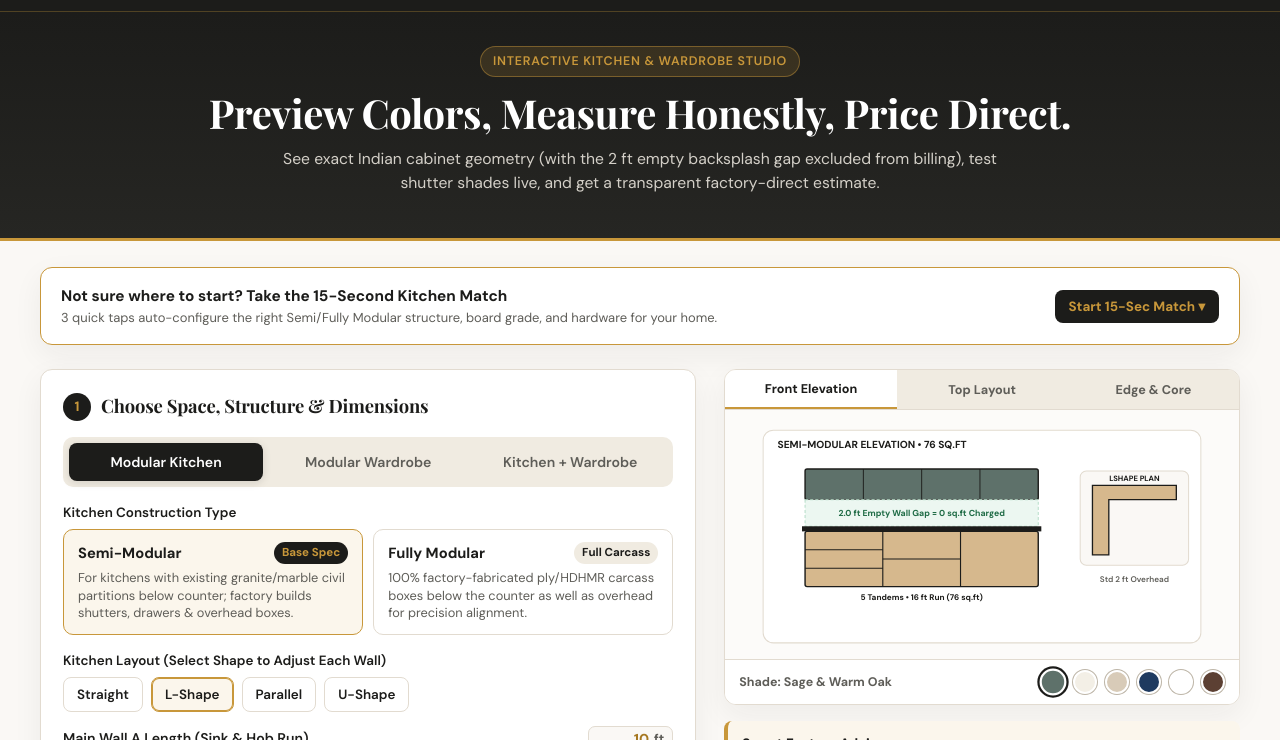
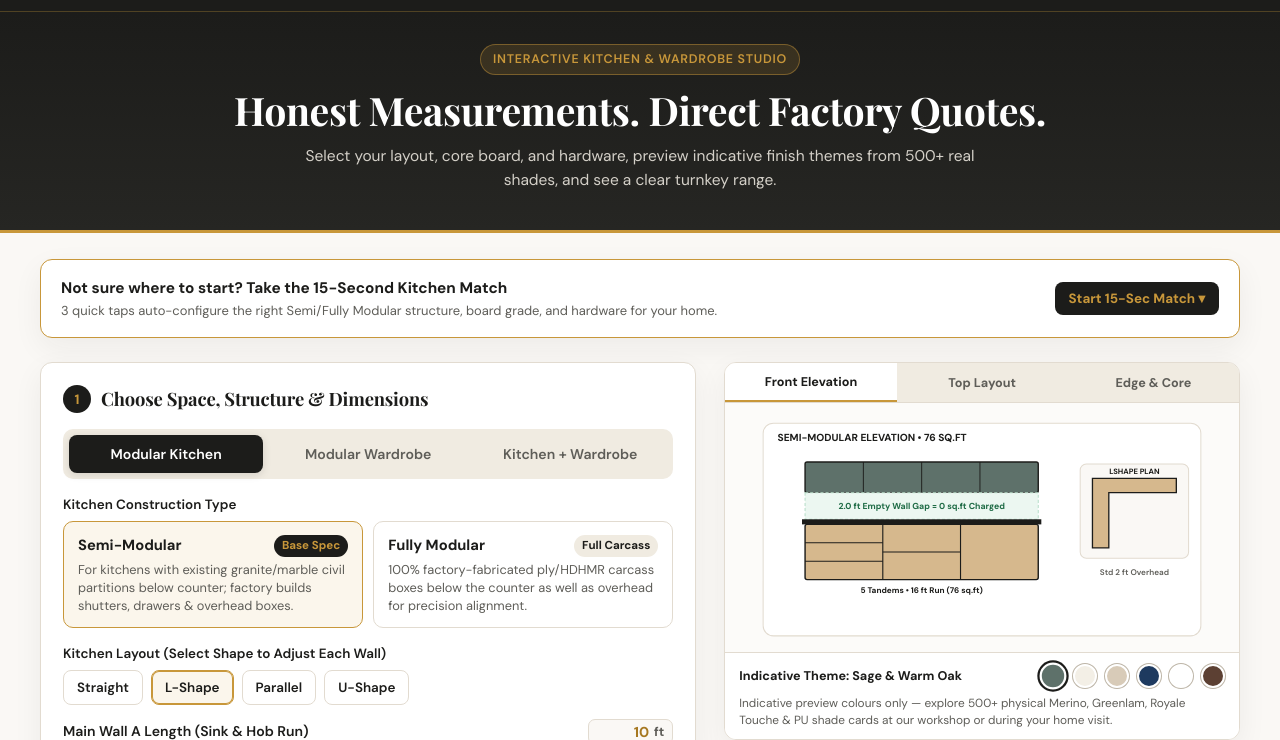
Before and after one commit to themodularmakers-sketch/themodularmaker, a plain HTML site: page estimate.html in a window 1280 px wide. Shown: the part 60-800 px from the top of the page. Drawn offline with nearby package versions, Linux system fonts and the light colour scheme.

Commit message:
Refine layout and update descriptions in estimate.html
Updated meta description and improved text for clarity. Adjusted padding, font sizes, and color swatch labels for better presentation.

```diff
--- a/estimate.html
+++ b/estimate.html
@@ -4,7 +4,7 @@
   <meta charset="UTF-8" />
   <meta name="viewport" content="width=device-width, initial-scale=1.0" />
   <title>Interactive Modular Kitchen & Wardrobe Studio | The Modular Makers</title>
-  <meta name="description" content="Design your modular kitchen or wardrobe, preview live colors & elevations, understand core materials, and get an honest factory-direct estimate." />
+  <meta name="description" content="Select your kitchen or wardrobe layout, core board, and hardware, preview indicative finish themes from 500+ real shades, and get a transparent factory-direct estimate." />
   <link rel="icon" type="image/png" href="favicon.png" />
 
   <!-- Google Tag Manager -->
@@ -128,7 +128,7 @@
     .hero {
       background: linear-gradient(180deg, var(--charcoal) 0%, #262623 100%);
       color: #fff;
-      padding: 34px 20px 42px;
+      padding: 32px 20px 38px;
       text-align: center;
       border-bottom: 3px solid var(--gold);
     }
@@ -146,15 +146,15 @@
       margin-bottom: 12px;
     }
     .hero h1 {
-      font-size: clamp(1.7rem, 3.5vw, 2.5rem);
+      font-size: clamp(1.65rem, 3.5vw, 2.45rem);
       margin-bottom: 10px;
       line-height: 1.2;
     }
     .hero p {
-      max-width: 740px;
+      max-width: 700px;
       margin: 0 auto;
       color: #D4D0C8;
-      font-size: 0.98rem;
+      font-size: 0.97rem;
     }
 
     .container {
@@ -677,11 +677,16 @@
       height: auto;
     }
 
-    /* Live Color Swatch Bar */
+    /* Live Indicative Colour Swatch Bar */
     .swatch-bar {
-      padding: 10px 14px;
+      padding: 11px 14px;
       background: #fff;
       border-top: 1px solid var(--border);
+      display: flex;
+      flex-direction: column;
+      gap: 7px;
+    }
+    .swatch-top {
       display: flex;
       align-items: center;
       justify-content: space-between;
@@ -689,9 +694,9 @@
       flex-wrap: wrap;
     }
     .swatch-label {
-      font-size: 0.78rem;
+      font-size: 0.79rem;
       font-weight: 700;
-      color: var(--text-muted);
+      color: var(--charcoal);
     }
     .swatches {
       display: flex;
@@ -711,6 +716,11 @@
     .swatch-dot.active {
       box-shadow: 0 0 0 2px var(--charcoal);
       transform: scale(1.12);
+    }
+    .swatch-note {
+      font-size: 0.74rem;
+      color: var(--text-muted);
+      line-height: 1.4;
     }
 
     /* Advisor Box */
@@ -986,8 +996,8 @@
 
   <section class="hero">
     <div class="hero-badge">Interactive Kitchen &amp; Wardrobe Studio</div>
-    <h1>Preview Colors, Measure Honestly, Price Direct.</h1>
-    <p>See exact Indian cabinet geometry (with the 2 ft empty backsplash gap excluded from billing), test shutter shades live, and get a transparent factory-direct estimate.</p>
+    <h1>Honest Measurements. Direct Factory Quotes.</h1>
+    <p>Select your layout, core board, and hardware, preview indicative finish themes from 500+ real shades, and see a clear turnkey range.</p>
   </section>
 
   <main class="container">
@@ -1189,7 +1199,7 @@
           </div>
         </div>
 
-        <!-- STEP 2: SHUTTER FINISH (NO PER-SQ.FT MARKUPS DISPLAYED) -->
+        <!-- STEP 2: SHUTTER FINISH (CATALOGUE DEPTH WITHOUT EXPOSED RATES) -->
         <div class="step-card">
           <div class="step-header">
             <span class="step-num">2</span>
@@ -1200,7 +1210,7 @@
             <div class="option-card active" data-finish="laminate" onclick="setFinish('laminate')">
               <div>
                 <div class="opt-title">Matte / Textured Laminate (1mm Branded)</div>
-                <div class="opt-desc">Scratch-resistant everyday durability sealed with machine hot-melt PVC edge-banding.</div>
+                <div class="opt-desc">Scratch-resistant everyday durability across 500+ solid, woodgrain, and stone textures, sealed with machine hot-melt PVC edge-banding.</div>
               </div>
               <span class="opt-tag">Everyday Matte</span>
             </div>
@@ -1208,7 +1218,7 @@
             <div class="option-card" data-finish="acrylic" onclick="setFinish('acrylic')">
               <div>
                 <div class="opt-title">High-Gloss / Anti-Fingerprint Matte Acrylic</div>
-                <div class="opt-desc">Mirror-like contemporary sheen pressed on calibrated core with seamless edges.</div>
+                <div class="opt-desc">Mirror-like contemporary sheen in 100+ European shades pressed on calibrated core with seamless edges.</div>
               </div>
               <span class="opt-tag">Modern High-Gloss</span>
             </div>
@@ -1216,7 +1226,7 @@
             <div class="option-card" data-finish="pu" onclick="setFinish('pu')">
               <div>
                 <div class="opt-title">Italian PU Paint / Fluted Profile Glass</div>
-                <div class="opt-desc">Multi-coat spray-finished luxury shutters, CNC profiles, and anodized glass frames.</div>
+                <div class="opt-desc">Custom-matched to any RAL / Asian Paints shade in multi-coat spray finish, CNC profiles, and fluted glass.</div>
               </div>
               <span class="opt-tag">Signature Luxury</span>
             </div>
@@ -1365,7 +1375,7 @@
 
       <!-- RIGHT COLUMN: STICKY VISUALS & QUOTE SUMMARY -->
       <div class="sticky-panel">
-        <!-- 3-Tab Interactive Visual Stage + Live Color Swatches -->
+        <!-- 3-Tab Interactive Visual Stage + Indicative Colour Swatches -->
         <div class="visual-card">
           <div class="vis-tabs">
             <button type="button" class="vis-tab active" id="tab-elevation" onclick="setVisualTab('elevation')">Front Elevation</button>
@@ -1374,7 +1384,8 @@
           </div>
           <div class="svg-stage" id="svg-stage"></div>
           <div class="swatch-bar">
-            <span class="swatch-label" id="swatch-name">Shade: Sage &amp; Warm Oak</span>
+            <div class="swatch-top">
+              <span class="swatch-label" id="swatch-name">Indicative Theme: Sage &amp; Warm Oak</span>
               <div class="swatches">
                 <button type="button" class="swatch-dot active" style="background:#5E716A;" title="Sage & Warm Oak" onclick="setSwatch('#5E716A', '#D6B88D', 'Sage & Warm Oak', this)"></button>
                 <button type="button" class="swatch-dot" style="background:#F3EFE6;" title="Ivory & Matte Charcoal" onclick="setSwatch('#F3EFE6', '#2D2D2A', 'Ivory & Matte Charcoal', this)"></button>
@@ -1382,6 +1393,10 @@
                 <button type="button" class="swatch-dot" style="background:#1E3A5F;" title="Midnight Navy & Brass" onclick="setSwatch('#1E3A5F', '#C8973A', 'Midnight Navy & Brass', this)"></button>
                 <button type="button" class="swatch-dot" style="background:#FFFFFF;" title="Arctic Gloss White" onclick="setSwatch('#FFFFFF', '#CBD5E1', 'Arctic Gloss White', this)"></button>
                 <button type="button" class="swatch-dot" style="background:#5C4033;" title="Fluted Walnut" onclick="setSwatch('#5C4033', '#8B6B4A', 'Fluted Walnut', this)"></button>
+              </div>
+            </div>
+            <div class="swatch-note">
+              Indicative preview colours only — explore 500+ physical Merino, Greenlam, Royale Touche &amp; PU shade cards at our workshop or during your home visit.
             </div>
           </div>
         </div>
@@ -1954,7 +1969,7 @@
       state.swatchUpper = upperHex;
       state.swatchLower = lowerHex;
       state.swatchName = name;
-      document.getElementById('swatch-name').textContent = 'Shade: ' + name;
+      document.getElementById('swatch-name').textContent = 'Indicative Theme: ' + name;
       document.querySelectorAll('.swatch-dot').forEach(d => d.classList.remove('active'));
       btnEl.classList.add('active');
       renderVisuals();
@@ -2520,7 +2535,7 @@
       document.getElementById('savings-pill').textContent = `Estimated ${formatINR(savingsAmt)} (${savingsPct}%) lower than traditional retail showrooms`;
       document.getElementById('spec-breakdown').innerHTML = breakdownHTML;
 
-      waLines.push(`*Shutter Finish:* ${FINISH_LABELS[state.finish]} (${state.swatchName})`);
+      waLines.push(`*Shutter Finish:* ${FINISH_LABELS[state.finish]} (Indicative Theme: ${state.swatchName})`);
       waLines.push(`*Carcass Core:* ${BOARD_LABELS[state.board]}`);
       waLines.push(`*Hardware Tier:* ${HW_CONFIG[state.hw].shortName}`);
       waLines.push(`*Configurator Estimate:* ${rangeText}`);
```
Lines whose indentation alone changed are shown as unchanged.
